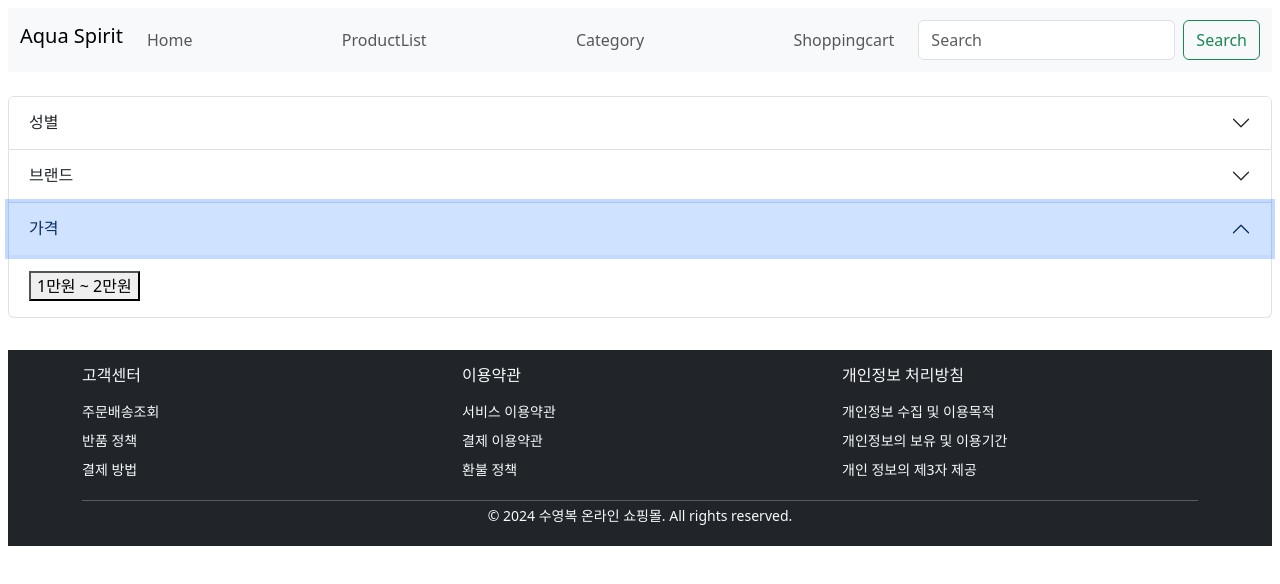
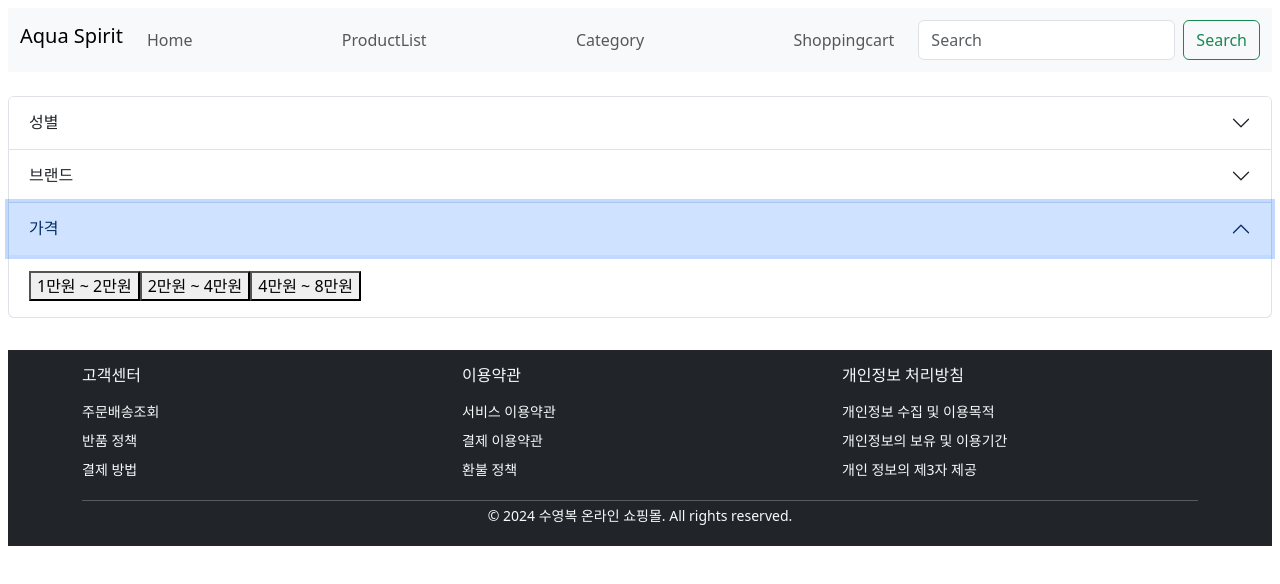
Before and after one commit to Kooinmo25/project02, a React (Create React App) app: page /category in a window 1280 px wide. Both pictures are taken after a click on the button "가격". Shown: the top 584 px of the page. Built offline with nearby package versions, Linux system fonts and the light colour scheme.

Commit message:
practice

```diff
--- a/src/component/category/Category.js
+++ b/src/component/category/Category.js
@@ -52,6 +52,8 @@ function Category() {
                     <Accordion.Header>가격</Accordion.Header>
                     <Accordion.Body>
                         <button onClick={() => handleCategoryClick('가격')}>1만원 ~ 2만원</button>
+                        <button onClick={() => handleCategoryClick('가격')}>2만원 ~ 4만원</button>
+                        <button onClick={() => handleCategoryClick('가격')}>4만원 ~ 8만원</button>
                     </Accordion.Body>
                 </Accordion.Item>
             </Accordion>
```
